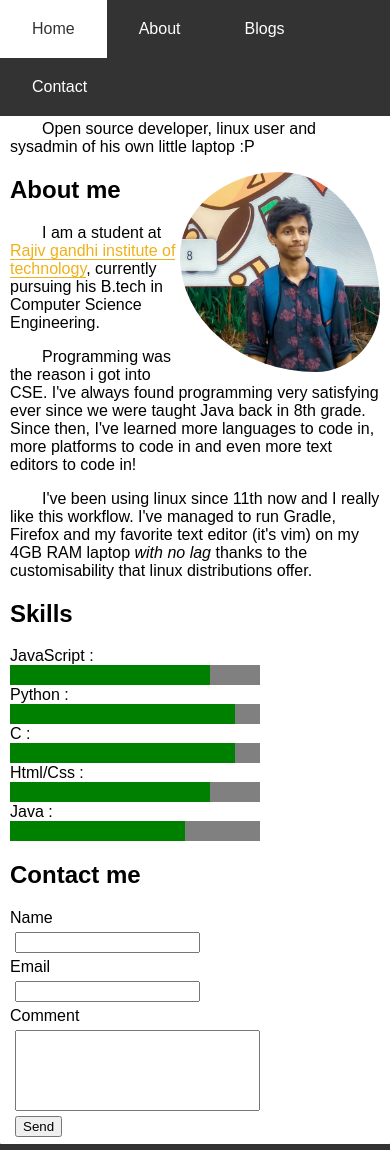
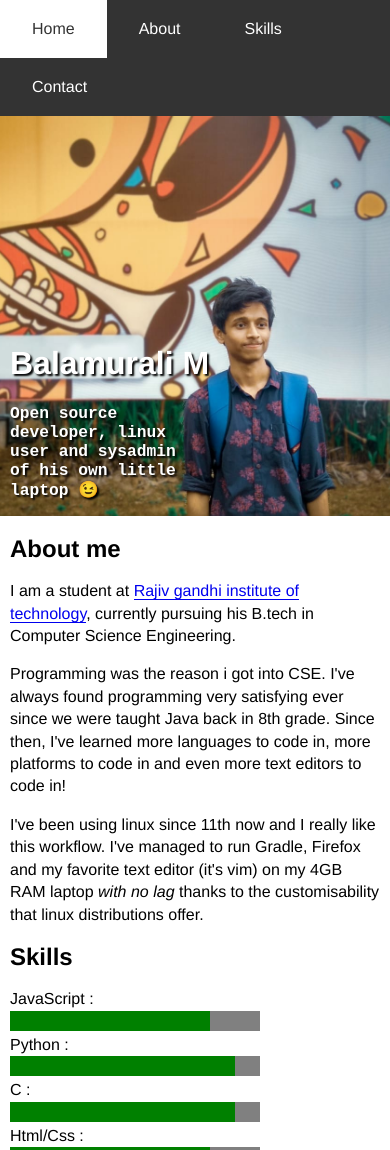
Before and after one commit to balamurali27/balamurali27.github.io, a plain HTML site: page index.html in a window 390 px wide. Shown: the top 1150 px of the page. Drawn offline with Linux system fonts and the light colour scheme.

Commit message:
New design finished successfully with TODO's left
-blurred image background with gimp
-added line height for both mobile and desktop
-removed sticky navbar

merge to master pending

```diff
--- a/css/desktop.css
+++ b/css/desktop.css
@@ -1,9 +1,13 @@
 @media only screen and (min-width: 760px) {
-	/* for desktop */
-	article {
-		margin: 0px 20%;
-		padding: 5px 5%;
-		box-shadow: 0 8px 16px 0 rgba(0,0,0,5.2);
-	}
-	/* TODO: desktop navbar here <09-05-19, Balamurali M> */
+		/* for desktop */
+		main {
+				border-radius: 1px;
+				margin: 0px 20%;
+				box-shadow: 0 8px 16px 0 rgba(0,0,0,5.2);
+		}
+		article {
+				line-height: 1.5em;
+				padding: 5px 5%;
+		}
+		/* TODO: desktop navbar here <09-05-19, Balamurali M> */
 }
--- a/css/master.css
+++ b/css/master.css
@@ -2,12 +2,16 @@
  *  general  *
  ************/
 
+/* TODO: different fonts for paragraphs, headings, navbar <08-05-19, Balamurali M> */
+/* TODO: heading linespacing reduce <11-05-19, Balamurali M> */
+/* TODO: set font size, font color and line width accordingly <11-05-19, Balamurali M> */
 * {
 	box-sizing: border-box;
 }
 body {
 	margin: 0;
-		font-family: Arial, "MS Trebuchet", sans-serif;
+	font-family: Helvetica, Arial, "MS Trebuchet", sans-serif;
+	background-image: repeating-linear-gradient(to bottom right, #314c6a, #945f79);
 }
 a {
 	text-decoration: none;
@@ -17,8 +21,6 @@ a {
  ****************/
 
 nav ul {
-		position: fixed;
-		top: 0;
 	width: 100%;
 	background-color: #333;
 	list-style-type: none;
@@ -42,22 +44,37 @@ nav a:hover {
  *  main  *
  **********/
 
-/* TODO: different fonts for paragraphs, headings, navbar <08-05-19, Balamurali M> */
 main {
 	/* cuz of fixed navbar */
-		padding-top: 50px;
+	padding: 0;
+	background-color: white;
+}
+.banner {
+	background-image: url(../assets/balu-landscape.jpg);
+	background-size: cover;
+	background-position: bottom;
+	height: 400px;
+	color: white;
+	position: relative;
+}
+.banner .onimage {
+	margin: 0px 10px;
+	bottom: 0;
+	position: absolute;
+	text-shadow: 2px 2px 2px black;
+}
+.banner h1{
+	width: 65%;
+}
+.banner p {
+	font-weight: bolder;
+	width: 45%;
+	font-family: monospace;
+	font-size: 1.25em;
 }
 article {
-		background-color: white;
 	padding: 2px 10px;
-		border-radius: 1px;
-}
-.organic-blob {
-		/* TODO: image strech fix <11-05-19, Balamurali M> */
-		height: 200px;
-		width: 200px;
-		float: right;
-		border-radius: 50% 50% 32% 68% / 42% 66% 34% 58% ;
+	line-height: 1.4em;
 }
 article a {
 	border-bottom: solid 1px;
@@ -65,9 +82,6 @@ article a {
 article a:hover {
 	background-color: #99999999;
 	border-bottom: solid 3px;
-}
-article p {
-		text-indent: 2em;
 }
 progress[value] {
 	/* Reset the default appearance */
@@ -82,8 +96,6 @@ progress[value] {
 	width: 250px;
 	height: 20px;
 }
-/* TODO: heading linespacing reduce <11-05-19, Balamurali M> */
-/* TODO: set font size, font color and line width accordingly <11-05-19, Balamurali M> */
 label, input, textarea {
 	display: block;
 }
@@ -104,5 +116,7 @@ main + footer {
 	background-color: #333;
 }
 main + footer p {
+	font-family: monospace;
+	font-size: 1.4em;
 	text-align: center;
 }
--- a/index.html
+++ b/index.html
@@ -14,22 +14,22 @@
 			<ul>
 				<li><a href="#">Home</a></li>
 				<li><a href="#about">About</a></li>
-				<li><a href="#blogs">Blogs</a></li>
+				<li><a href="#skills">Skills</a></li>
 				<li><a href="#contact">Contact</a></li>
 			</ul>
 		</nav>
 	</header>
 	<main>
+		<header class="banner">
+				<div class="onimage">
+						<h1>Balamurali M</h1>
+						<p>Open source developer, linux user and sysadmin of
+						his own little laptop &#128521;</p>
+				</div>
+		</header>
 		<article>
-			<header>
-				<h1>Balamurali M</h1>
-				<p>Open source developer, linux user and sysadmin of his own
-				little laptop :P</p>
-				<img src="assets/balu.jpg" alt="Image of Balu" class="organic-blob">
-			</header>
-			<section id="about">
-				<header>
-					<h2>About me</h2>
+				<header id="about">
+						<h2>About me</h2>
 				</header>
 				<p>I am a student at <a href="http://rit.ac.in" target="_blank">
 						Rajiv gandhi institute of technology</a>,
@@ -48,7 +48,6 @@
 				<em>with no lag</em> thanks to the
 				customisability that
 				linux distributions offer. </p>
-			</section>
 			<!-- <section id="blogs"> -->
 				<!-- <h2>Some of the blogs I've made</h2> -->
 				<!-- [> TODO: add boxes for links to blogs <04-05-19, Balamurali M> <] -->
@@ -78,6 +77,7 @@
 			</section>
 			<footer id="contact">
 				<h2>Contact me</h2>
+				<!-- TODO: php here <11-05-19, Balamurali M> -->
 				<form action="https://formspree.io/balamurali05@outlook.com" method="POST">
 						<label>Name
 								<input id="name" type="text" name="name">
@@ -97,6 +97,7 @@
 			<p>Made with ❤️ using semantic html, vanilla css &amp; js.</p>
 			<!-- TODO: social media links <09-05-19, Balamurali M> -->
 	</footer>
-	<script src="scripts/colors.js" charset="utf-8"></script>
+	<!-- TODO: remove this script if new design fixed <11-05-19, Balamurali M> -->
+	<!-- <script src="scripts/colors.js" charset="utf-8"></script> -->
 </body>
 </html>
```
Also changed, not shown: assets/balu-landscape.jpg (added). Lines whose indentation alone changed are shown as unchanged.
